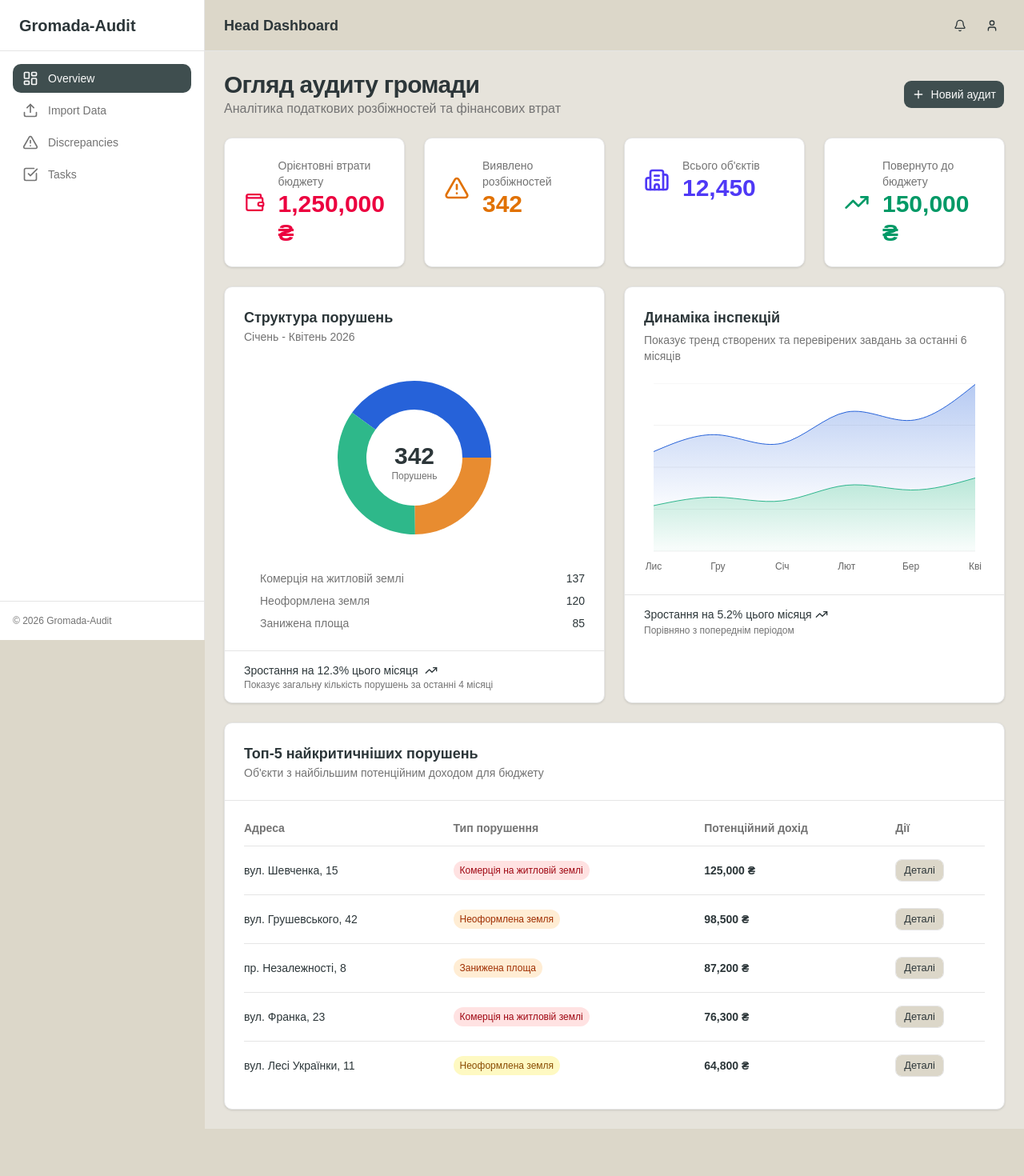
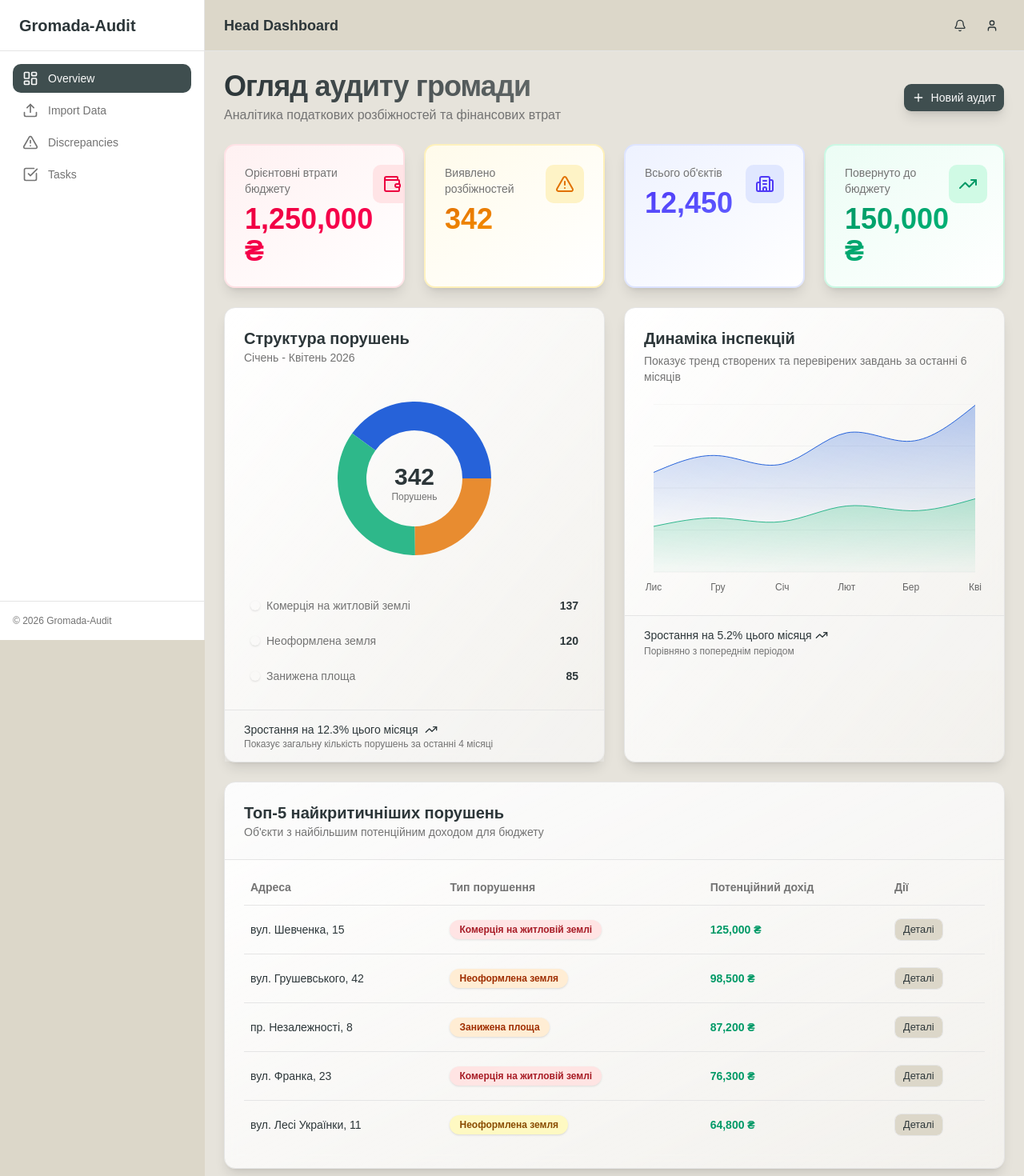
Before and after one commit to Opatsk-Inc/hackathon-main, a React (Vite) app in the folder front/: page /head/dashboard in a window 1280 px wide. Shown: the top 1470 px of the page at 80% size. Before the commit the page ends 1411 px from the top, so only its background shows below. Built offline with nearby package versions, Linux system fonts and the light colour scheme.

Commit message:
feat: enhance DashboardPage and TopViolationsTable with animations and improved styles

```diff
--- a/front/src/features/discrepancies/components/TopViolationsTable.tsx
+++ b/front/src/features/discrepancies/components/TopViolationsTable.tsx
@@ -5,6 +5,7 @@ import {
   flexRender,
   createColumnHelper,
 } from "@tanstack/react-table";
+import { motion } from "framer-motion";
 
 interface TopViolation {
   address: string;
@@ -58,29 +59,40 @@ const columns = [
     cell: (info) => {
       const badge = info.row.original.badge;
       return (
-        <span
-          className={`inline-flex rounded-full px-2 py-1 text-xs font-medium ${
+        <motion.span
+          initial={{ scale: 0.8, opacity: 0 }}
+          animate={{ scale: 1, opacity: 1 }}
+          transition={{ duration: 0.3 }}
+          className={`inline-flex rounded-full px-3 py-1 text-xs font-semibold shadow-sm ${
             badge === "critical"
-              ? "bg-red-100 text-red-800 dark:bg-red-900/30 dark:text-red-400"
+              ? "bg-red-100 text-red-800 dark:bg-red-900/30 dark:text-red-400 animate-pulse"
               : badge === "high"
                 ? "bg-orange-100 text-orange-800 dark:bg-orange-900/30 dark:text-orange-400"
                 : "bg-yellow-100 text-yellow-800 dark:bg-yellow-900/30 dark:text-yellow-400"
           }`}
         >
           {info.getValue()}
-        </span>
+        </motion.span>
       );
     },
   }),
   columnHelper.accessor("revenue", {
     header: "Потенційний дохід",
-    cell: (info) => <span className="font-semibold">{info.getValue()} ₴</span>,
+    cell: (info) => (
+      <span className="font-bold text-emerald-600 dark:text-emerald-400">
+        {info.getValue()} ₴
+      </span>
+    ),
   }),
   columnHelper.display({
     id: "actions",
     header: "Дії",
     cell: () => (
-      <Button variant="outline" size="sm">
+      <Button
+        variant="outline"
+        size="sm"
+        className="hover:bg-primary hover:text-primary-foreground transition-all"
+      >
         Деталі
       </Button>
     ),
@@ -95,9 +107,9 @@ export function TopViolationsTable() {
   });
 
   return (
-    <div className="rounded-lg border bg-card shadow-sm">
-      <div className="border-b p-6">
-        <h3 className="text-lg font-semibold">
+    <div className="rounded-xl border bg-gradient-to-br from-card to-card/50 shadow-lg backdrop-blur-sm overflow-hidden">
+      <div className="border-b bg-muted/30 p-6">
+        <h3 className="text-xl font-bold">
           Топ-5 найкритичніших порушень
         </h3>
         <p className="text-sm text-muted-foreground">
@@ -111,10 +123,10 @@ export function TopViolationsTable() {
               {table.getHeaderGroups().map((headerGroup) => (
                 <tr
                   key={headerGroup.id}
-                  className="border-b text-left text-sm font-medium text-muted-foreground"
+                  className="border-b text-left text-sm font-semibold text-muted-foreground"
                 >
                   {headerGroup.headers.map((header) => (
-                    <th key={header.id} className="pb-3">
+                    <th key={header.id} className="pb-3 px-2">
                       {header.isPlaceholder
                         ? null
                         : flexRender(
@@ -128,9 +140,12 @@ export function TopViolationsTable() {
             </thead>
             <tbody className="text-sm">
               {table.getRowModel().rows.map((row) => (
-                <tr key={row.id} className="border-b last:border-0">
+                <tr
+                  key={row.id}
+                  className="border-b last:border-0 hover:bg-muted/50 transition-colors"
+                >
                   {row.getVisibleCells().map((cell) => (
-                    <td key={cell.id} className="py-4">
+                    <td key={cell.id} className="py-4 px-2">
                       {flexRender(
                         cell.column.columnDef.cell,
                         cell.getContext()
--- a/front/src/pages/head/DashboardPage.tsx
+++ b/front/src/pages/head/DashboardPage.tsx
@@ -79,14 +79,14 @@ export function DashboardPage() {
         {/* Page Header */}
         <div className="flex items-center justify-between">
           <div>
-            <h1 className="text-3xl font-bold tracking-tight">
+            <h1 className="text-4xl font-bold tracking-tight bg-gradient-to-r from-foreground to-foreground/70 bg-clip-text text-transparent">
               Огляд аудиту громади
             </h1>
-            <p className="text-muted-foreground">
+            <p className="text-muted-foreground mt-1">
               Аналітика податкових розбіжностей та фінансових втрат
             </p>
           </div>
-          <Button size="lg" className="gap-2">
+          <Button size="lg" className="gap-2 shadow-lg hover:shadow-xl transition-all">
             <Plus className="h-5 w-5" />
             Новий аудит
           </Button>
@@ -95,72 +95,124 @@ export function DashboardPage() {
         {/* KPI Metrics Grid */}
         <div className="grid gap-6 md:grid-cols-2 lg:grid-cols-4">
           {/* Card 1: Budget Losses - Primary Value Prop */}
-          <div className="relative overflow-hidden rounded-lg border bg-card p-6 shadow-sm">
-            <div className="flex items-center gap-4">
-              <Wallet className="h-8 w-8 text-rose-600 dark:text-rose-400" />
+          <motion.div
+            initial={{ opacity: 0, y: 20 }}
+            animate={{ opacity: 1, y: 0 }}
+            transition={{ duration: 0.5, delay: 0 }}
+            className="group relative overflow-hidden rounded-xl border-2 border-rose-200/50 dark:border-rose-900/50 bg-gradient-to-br from-rose-50 to-white dark:from-rose-950/20 dark:to-card p-6 shadow-lg transition-all hover:shadow-2xl hover:scale-[1.02] hover:border-rose-300 dark:hover:border-rose-800"
+          >
+            <div className="absolute inset-0 bg-gradient-to-br from-rose-500/5 to-transparent opacity-0 group-hover:opacity-100 transition-opacity" />
+            <div className="absolute -inset-1 bg-gradient-to-r from-rose-400 to-pink-400 rounded-xl opacity-0 group-hover:opacity-20 blur transition-opacity" />
+            <div className="relative flex items-start justify-between">
               <div className="flex-1">
-                <p className="text-sm font-medium text-muted-foreground">
+                <p className="text-sm font-medium text-muted-foreground mb-2">
                   Орієнтовні втрати бюджету
                 </p>
-                <p className="text-3xl font-bold text-rose-600 dark:text-rose-400">
+                <p className="text-4xl font-bold bg-gradient-to-br from-rose-600 to-rose-500 bg-clip-text text-transparent dark:from-rose-400 dark:to-rose-300">
                   <motion.span>{budgetLoss}</motion.span> ₴
                 </p>
               </div>
+              <motion.div
+                whileHover={{ rotate: 15, scale: 1.1 }}
+                transition={{ type: "spring", stiffness: 300 }}
+                className="rounded-lg bg-rose-100 dark:bg-rose-900/30 p-3"
+              >
+                <Wallet className="h-6 w-6 text-rose-600 dark:text-rose-400" />
+              </motion.div>
             </div>
-          </div>
+          </motion.div>
 
           {/* Card 2: Discrepancies Found */}
-          <div className="rounded-lg border bg-card p-6 shadow-sm">
-            <div className="flex items-center gap-4">
-              <AlertTriangle className="h-8 w-8 text-amber-600 dark:text-amber-400" />
+          <motion.div
+            initial={{ opacity: 0, y: 20 }}
+            animate={{ opacity: 1, y: 0 }}
+            transition={{ duration: 0.5, delay: 0.1 }}
+            className="group relative overflow-hidden rounded-xl border-2 border-amber-200/50 dark:border-amber-900/50 bg-gradient-to-br from-amber-50 to-white dark:from-amber-950/20 dark:to-card p-6 shadow-lg transition-all hover:shadow-2xl hover:scale-[1.02] hover:border-amber-300 dark:hover:border-amber-800"
+          >
+            <div className="absolute inset-0 bg-gradient-to-br from-amber-500/5 to-transparent opacity-0 group-hover:opacity-100 transition-opacity" />
+            <div className="absolute -inset-1 bg-gradient-to-r from-amber-400 to-orange-400 rounded-xl opacity-0 group-hover:opacity-20 blur transition-opacity" />
+            <div className="relative flex items-start justify-between">
               <div className="flex-1">
-                <p className="text-sm font-medium text-muted-foreground">
+                <p className="text-sm font-medium text-muted-foreground mb-2">
                   Виявлено розбіжностей
                 </p>
-                <p className="text-3xl font-bold text-amber-600 dark:text-amber-400">
+                <p className="text-4xl font-bold bg-gradient-to-br from-amber-600 to-amber-500 bg-clip-text text-transparent dark:from-amber-400 dark:to-amber-300">
                   <motion.span>{discrepancies}</motion.span>
                 </p>
               </div>
+              <motion.div
+                whileHover={{ rotate: -15, scale: 1.1 }}
+                transition={{ type: "spring", stiffness: 300 }}
+                className="rounded-lg bg-amber-100 dark:bg-amber-900/30 p-3"
+              >
+                <AlertTriangle className="h-6 w-6 text-amber-600 dark:text-amber-400" />
+              </motion.div>
             </div>
-          </div>
+          </motion.div>
 
           {/* Card 3: Total Objects */}
-          <div className="rounded-lg border bg-card p-6 shadow-sm">
-            <div className="flex items-center gap-4">
-              <Building2 className="h-8 w-8 text-indigo-600 dark:text-indigo-400" />
+          <motion.div
+            initial={{ opacity: 0, y: 20 }}
+            animate={{ opacity: 1, y: 0 }}
+            transition={{ duration: 0.5, delay: 0.2 }}
+            className="group relative overflow-hidden rounded-xl border-2 border-indigo-200/50 dark:border-indigo-900/50 bg-gradient-to-br from-indigo-50 to-white dark:from-indigo-950/20 dark:to-card p-6 shadow-lg transition-all hover:shadow-2xl hover:scale-[1.02] hover:border-indigo-300 dark:hover:border-indigo-800"
+          >
+            <div className="absolute inset-0 bg-gradient-to-br from-indigo-500/5 to-transparent opacity-0 group-hover:opacity-100 transition-opacity" />
+            <div className="absolute -inset-1 bg-gradient-to-r from-indigo-400 to-purple-400 rounded-xl opacity-0 group-hover:opacity-20 blur transition-opacity" />
+            <div className="relative flex items-start justify-between">
               <div className="flex-1">
-                <p className="text-sm font-medium text-muted-foreground">
+                <p className="text-sm font-medium text-muted-foreground mb-2">
                   Всього об'єктів
                 </p>
-                <p className="text-3xl font-bold text-indigo-600 dark:text-indigo-400">
+                <p className="text-4xl font-bold bg-gradient-to-br from-indigo-600 to-indigo-500 bg-clip-text text-transparent dark:from-indigo-400 dark:to-indigo-300">
                   <motion.span>{totalObjects}</motion.span>
                 </p>
               </div>
+              <motion.div
+                whileHover={{ rotate: 15, scale: 1.1 }}
+                transition={{ type: "spring", stiffness: 300 }}
+                className="rounded-lg bg-indigo-100 dark:bg-indigo-900/30 p-3"
+              >
+                <Building2 className="h-6 w-6 text-indigo-600 dark:text-indigo-400" />
+              </motion.div>
             </div>
-          </div>
+          </motion.div>
 
           {/* Card 4: Recovered to Budget */}
-          <div className="rounded-lg border bg-card p-6 shadow-sm">
-            <div className="flex items-center gap-4">
-              <TrendingUp className="h-8 w-8 text-emerald-600 dark:text-emerald-400" />
+          <motion.div
+            initial={{ opacity: 0, y: 20 }}
+            animate={{ opacity: 1, y: 0 }}
+            transition={{ duration: 0.5, delay: 0.3 }}
+            className="group relative overflow-hidden rounded-xl border-2 border-emerald-200/50 dark:border-emerald-900/50 bg-gradient-to-br from-emerald-50 to-white dark:from-emerald-950/20 dark:to-card p-6 shadow-lg transition-all hover:shadow-2xl hover:scale-[1.02] hover:border-emerald-300 dark:hover:border-emerald-800"
+          >
+            <div className="absolute inset-0 bg-gradient-to-br from-emerald-500/5 to-transparent opacity-0 group-hover:opacity-100 transition-opacity" />
+            <div className="absolute -inset-1 bg-gradient-to-r from-emerald-400 to-teal-400 rounded-xl opacity-0 group-hover:opacity-20 blur transition-opacity" />
+            <div className="relative flex items-start justify-between">
               <div className="flex-1">
-                <p className="text-sm font-medium text-muted-foreground">
+                <p className="text-sm font-medium text-muted-foreground mb-2">
                   Повернуто до бюджету
                 </p>
-                <p className="text-3xl font-bold text-emerald-600 dark:text-emerald-400">
+                <p className="text-4xl font-bold bg-gradient-to-br from-emerald-600 to-emerald-500 bg-clip-text text-transparent dark:from-emerald-400 dark:to-emerald-300">
                   <motion.span>{recovered}</motion.span> ₴
                 </p>
               </div>
+              <motion.div
+                whileHover={{ rotate: -15, scale: 1.1 }}
+                transition={{ type: "spring", stiffness: 300 }}
+                className="rounded-lg bg-emerald-100 dark:bg-emerald-900/30 p-3"
+              >
+                <TrendingUp className="h-6 w-6 text-emerald-600 dark:text-emerald-400" />
+              </motion.div>
             </div>
-          </div>
+          </motion.div>
         </div>
 
         {/* Charts Section */}
         <div className="grid gap-6 lg:grid-cols-2">
           {/* Pie Chart: Violation Structure */}
-          <div className="flex flex-col rounded-lg border bg-card shadow-sm">
+          <div className="flex flex-col rounded-xl border bg-gradient-to-br from-card to-card/50 shadow-lg backdrop-blur-sm">
             <div className="p-6 pb-4">
-              <h3 className="text-lg font-semibold">Структура порушень</h3>
+              <h3 className="text-xl font-bold">Структура порушень</h3>
               <p className="text-sm text-muted-foreground">
                 Січень - Квітень 2026
               </p>
@@ -220,23 +272,23 @@ export function DashboardPage() {
                 {violationData.map((item, index) => (
                   <div
                     key={index}
-                    className="flex items-center justify-between gap-2"
+                    className="flex items-center justify-between gap-2 p-2 rounded-lg hover:bg-muted/50 transition-colors"
                   >
                     <div className="flex items-center gap-2">
                       <div
-                        className="h-3 w-3 rounded-full"
+                        className="h-3 w-3 rounded-full shadow-sm"
                         style={{ backgroundColor: item.fill }}
                       />
                       <span className="text-sm text-muted-foreground">
                         {item.name}
                       </span>
                     </div>
-                    <span className="text-sm font-medium">{item.value}</span>
+                    <span className="text-sm font-semibold">{item.value}</span>
                   </div>
                 ))}
               </div>
             </div>
-            <div className="mt-auto border-t px-6 py-4">
+            <div className="mt-auto border-t bg-muted/30 px-6 py-4">
               <div className="flex items-center gap-2 text-sm leading-none font-medium">
                 Зростання на 12.3% цього місяця{" "}
                 <TrendingUp className="h-4 w-4" />
@@ -248,9 +300,9 @@ export function DashboardPage() {
           </div>
 
           {/* Area Chart: Inspection Dynamics */}
-          <div className="rounded-lg border bg-card shadow-sm">
+          <div className="rounded-xl border bg-gradient-to-br from-card to-card/50 shadow-lg backdrop-blur-sm">
             <div className="p-6">
-              <h3 className="mb-1 text-lg font-semibold">Динаміка інспекцій</h3>
+              <h3 className="mb-1 text-xl font-bold">Динаміка інспекцій</h3>
               <p className="text-sm text-muted-foreground">
                 Показує тренд створених та перевірених завдань за останні 6
                 місяців
@@ -345,7 +397,7 @@ export function DashboardPage() {
                 </AreaChart>
               </ChartContainer>
             </div>
-            <div className="border-t px-6 py-4">
+            <div className="border-t bg-muted/30 px-6 py-4">
               <div className="flex items-center gap-2 text-sm">
                 <div className="flex items-center gap-1 leading-none font-medium">
                   Зростання на 5.2% цього місяця
```
